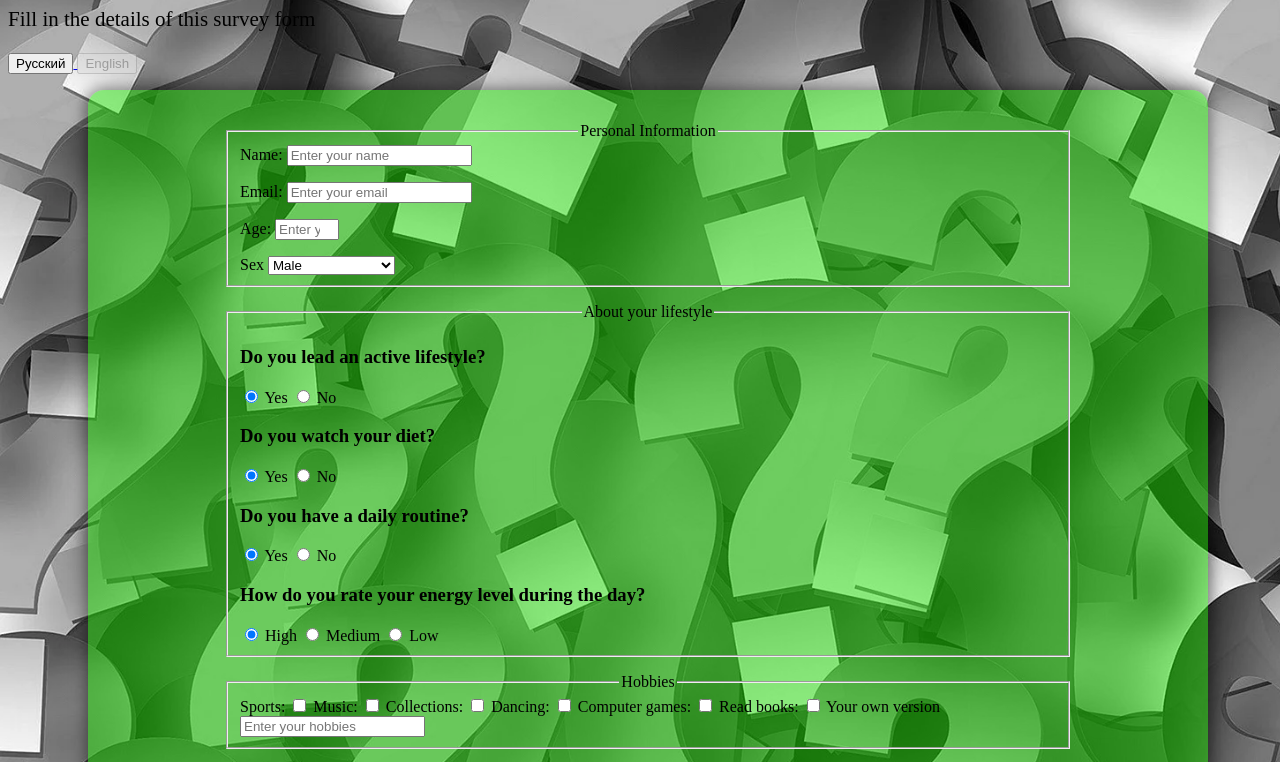
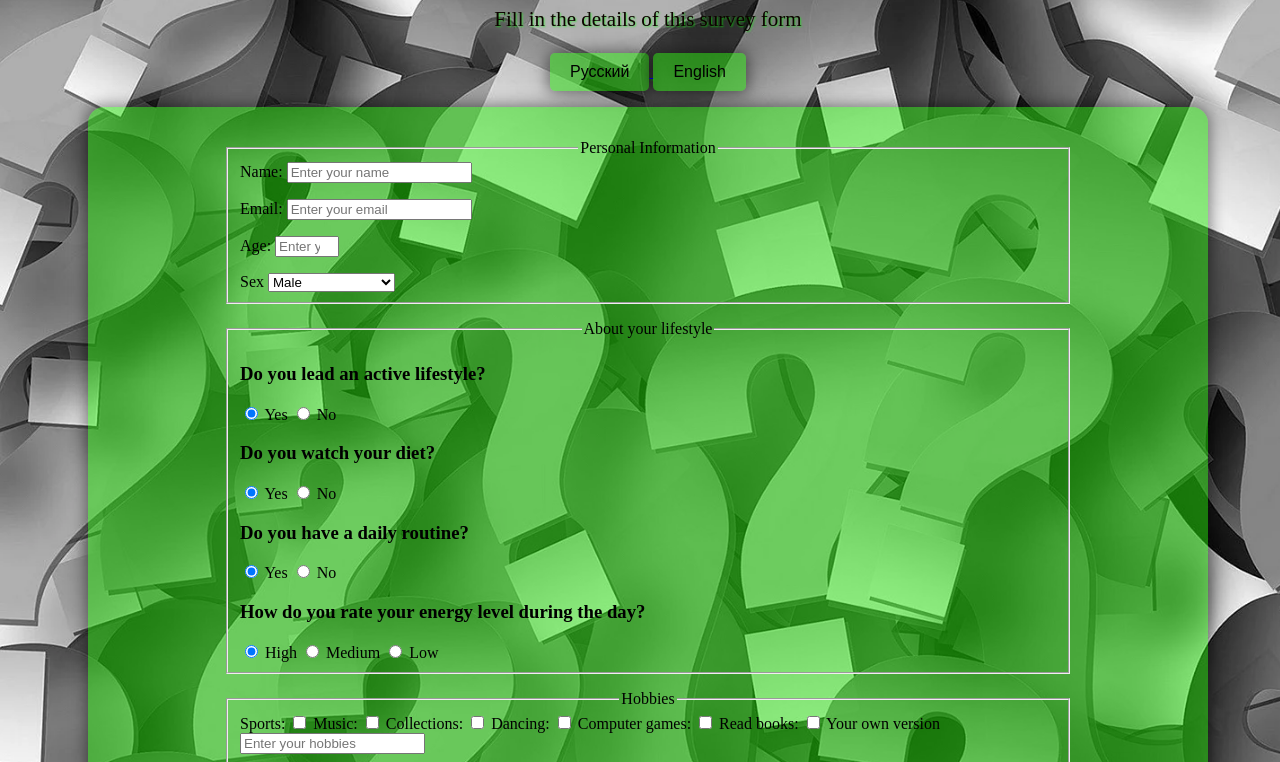
Before and after one commit to IAsikI/SurveyForm, a plain HTML site: page index.html in a window 1280 px wide. Shown: the part 73-835 px from the top of the page. Drawn offline with Linux system fonts and the light colour scheme.

Commit message:
Изменения ryjgjr

```diff
--- a/index.html
+++ b/index.html
@@ -7,15 +7,16 @@
     <link rel="stylesheet" href="styles.css" />
   </head>
   <body>
+    <div class="header">
       <h1 id="title">Survey Form</h1>
       <p id="description">Fill in the details of this survey form</p>
       <a href="index_ru.html">
-      <input type="button" value="Русский" />
+        <input class="styled-button" type="button" value="Русский" />
       </a>
       <a href="index.html">
-      <input type="button" value="English" disabled />
+        <input class="styled-button" type="button" value="English" disabled />
       </a>
-
+    </div>
     <form
       id="survey-form"
       method="post"
```
Lines whose indentation alone changed are shown as unchanged.
